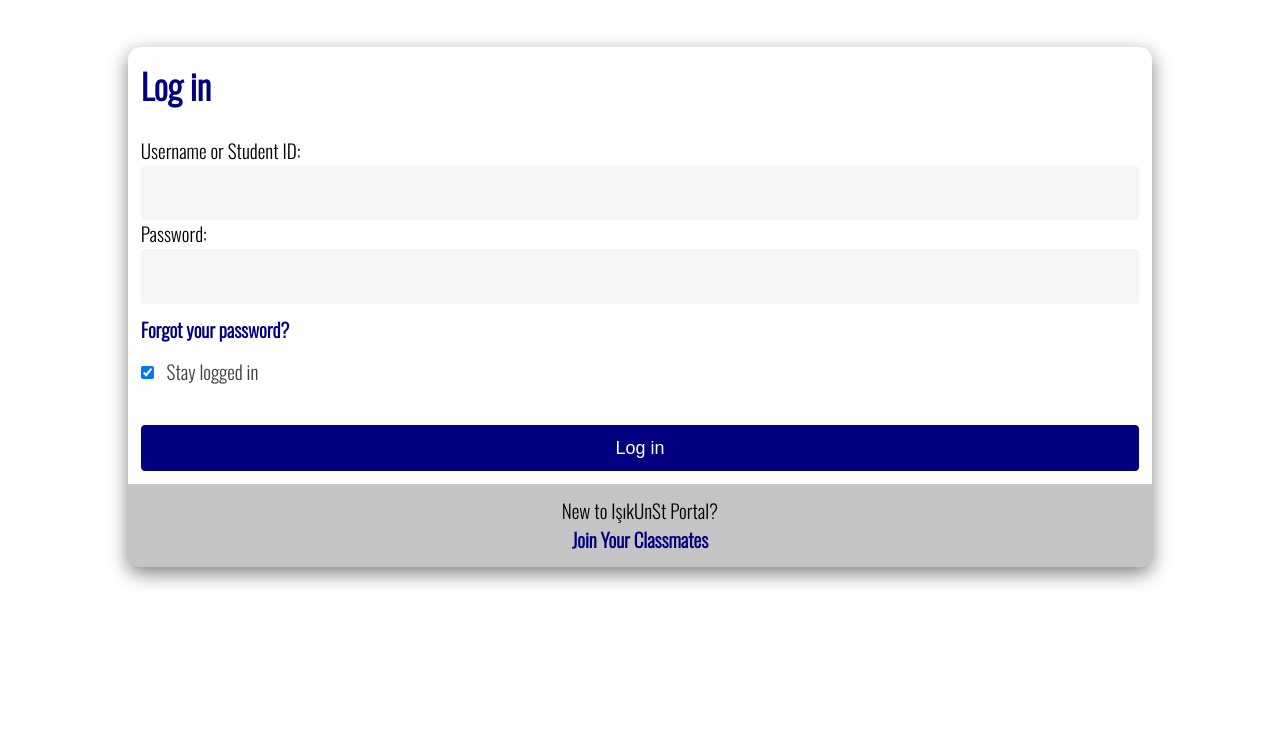
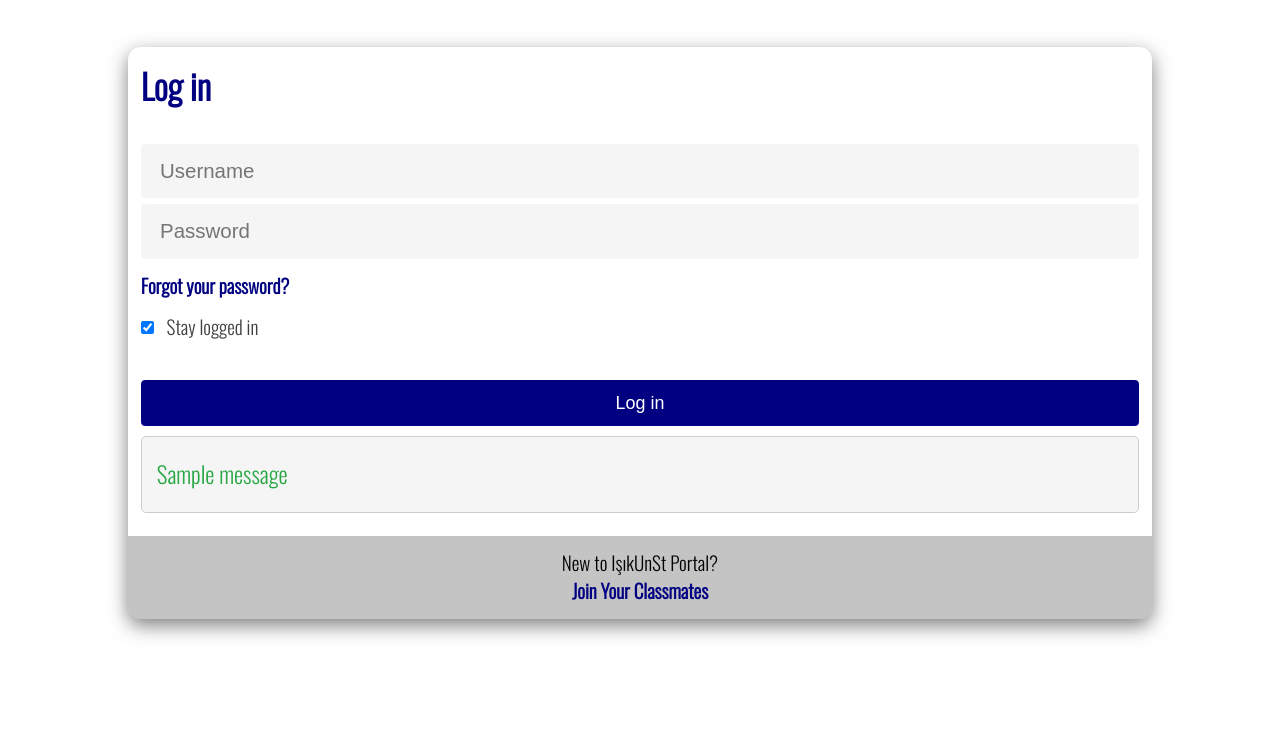
Before and after one commit to mohanadsyria40/students-networking-portal, a Django app: page /login/ in a window 1280 px wide. Shown: the part 632-1385 px from the top of the page. Run offline with Django 5.2, Linux system fonts and the light colour scheme; tables that the repository leaves empty hold one stand-in row (values such as "Sample post"); one stand-in notice (Sample message) is shown; some libraries are stand-ins or nearby versions.

Commit message:
Create successful user authentication

```diff
--- a/templates/base.html
+++ b/templates/base.html
@@ -34,7 +34,7 @@
                             <li><a href="#"><i class="fa-solid fa-comment"></i></a></li>
                             <li><a href="#"><i class="fa-solid fa-list-ul"></i></a></li>
                             <li class="join">
-                                <a href="#">
+                                <a href="{%url 'register'%}">
                                     <i class="fa-solid fa-user"></i>
                                     <span>Login / Register</span>
                                 </a>
--- a/users/admin.py
+++ b/users/admin.py
@@ -1,6 +1,5 @@
 from django.contrib import admin
-from .models import Student, Admin, Profile
+from .models import Student, Profile
 
 admin.site.register(Student)
-admin.site.register(Admin)
 admin.site.register(Profile)
--- a/users/register_forms.py
+++ b/users/register_forms.py
@@ -5,33 +5,36 @@
 
 
 
-class MyRegistrationForm(UserCreationForm):
-  student_id = forms.CharField(max_length=20, label='Student ID')
-  firstname = forms.CharField(max_length=255, label='First Name')
-  lastname = forms.CharField(max_length=255, label='Last Name')
+class StudentRegistrationForm(UserCreationForm):
+  username = forms.CharField(max_length=30, label='Username', widget=forms.TextInput(attrs={'placeholder': 'Username'}))
+  studentId = forms.CharField(max_length=20, label='Student ID', widget=forms.TextInput(attrs={'placeholder': 'Student ID'}))
+  first_name = forms.CharField(max_length=255, label='First Name', widget=forms.TextInput(attrs={'placeholder': 'First Name'}))
+  last_name = forms.CharField(max_length=255, label='Last Name', widget=forms.TextInput(attrs={'placeholder': 'Last Name'}))
+  email = forms.EmailField(label='Email', widget=forms.EmailInput(attrs={'placeholder': 'Email'}))
+  password1 = forms.CharField(label='Password', widget=forms.PasswordInput(attrs={'placeholder': 'Password'}))
+  password2 = forms.CharField(label='Confirm Password', widget=forms.PasswordInput(attrs={'placeholder': 'Confirm Password'}))
+
 
   class Meta:
     model = User
-    fields = ['student_id', 'firstname', 'lastname', 'email', 'password1', 'password2']
+    fields = ['username', 'studentId', 'email', 'first_name', 'last_name',  'password1', 'password2']
+
+  # def clean_studentId(self):
+  #   studentId = self.cleaned_data['studentId']
+  #   if Student.objects.filter(studentId=studentId).exists():
+  #       raise forms.ValidationError("Student ID already exists")
+  #   return studentId
+
+  # def clean_username(self):
+  #   username = self.cleaned_data['username']
+  #   if User.objects.filter(username=username).exists():
+  #       raise forms.ValidationError("Username already exists")
+  #   return username
 
 
-  def save(self, commit=True, *args, **kwargs):
-    user = super().save(commit=False)  # Create User model instance
-    if commit:
-      user.save()  # Save User model instance
-
-      # Create and associate Student model instance
-      student = Student(user=user, studentId=self.cleaned_data['studentId'],
-                       firstname=self.cleaned_data['firstname'],
-                       lastname=self.cleaned_data['lastname'])
-      student.save()
-
-    return user
-
-
-class MyLoginForm(AuthenticationForm):
-  username = forms.CharField(max_length=254, label='Username or Student ID')
-  password = forms.CharField(widget=forms.PasswordInput())
+class StudentLoginForm(AuthenticationForm):
+  username = forms.CharField(max_length=30, label='Username', widget=forms.TextInput(attrs={'placeholder': 'Username'}))
+  password = forms.CharField(label='Password', widget=forms.PasswordInput(attrs={'placeholder': 'Password'}))
 
   class Meta:
     fields = ['username', 'password']
--- a/users/static/login.css
+++ b/users/static/login.css
@@ -155,3 +155,31 @@
 .login .row .content .bottom a{
     text-transform: capitalize;
 }
+
+
+#messages { /* Assuming a container element for messages */
+margin: 10px 0;
+padding: 15px;
+border: 1px solid #ccc;
+border-radius: 5px;
+background-color: #f5f5f5;
+}
+
+#messages p {
+margin: 5px 0;
+font-size: var(--fs18);
+font-weight: 500;
+line-height: 1.5;
+}
+
+#messages p.success {
+color: #28a745;
+}
+
+#messages p.error {
+color: #dc3545;
+}
+
+#messages p.info {
+color: #3498db;
+}
--- a/users/templates/users/login.html
+++ b/users/templates/users/login.html
@@ -3,7 +3,7 @@
 
 {% block style %}
     <link rel="stylesheet" href="{% static 'login.css' %}">
-{% endblock style %}
+{% endblock style %}1
     {% block title %}Login{% endblock title %}
 {% block page_content %}
         <div class="login" id="login">
@@ -13,28 +13,37 @@
             <div class="row">
                 <div class="content">
                     <div class="login-info">
-                        <form action="{% url 'login' %}" method="POST">
+                        <form action="{% url 'forum' %}" method="POST">
                             {% csrf_token %}
-                            {% if form.errors %}
-                                <ul class="errorlist">
-                                    {% for field in form %}
-                                        {% for error in field.errors %}
-                                            <li>{{ error }}</li>
-                                        {% endfor %}
+                            {% for field in form %}
+                                <div class="form-group">
+                                    {{ field }}
+                                    {% for error in field.errors %}
+                                        <div class="error-message">{{ error }}</div>
                                     {% endfor %}
-                                </ul>
-                            {% endif %}
-                            {{ form.as_p }}  <a href="#">Forgot your password?</a>
+                                </div>
+                            {% endfor %}
+                            <a href="#">Forgot your password?</a>
                             <div class="remember">
                               <input type="checkbox" name="remember" value="1" checked />
                               <label for="remember">Stay logged in</label>
                             </div>
                             <button type="submit" class="btn btn-blue">Log in</button>
                           </form>
+                          {% if messages%}
+                          <div id="messages">
+
+                                {% for message in messages %}
+                                    <p class="{% if message.tags == 'success' %}success{% elif message.tags == 'error' %}error{% else %}info{% endif %}">
+                                    {{ message }}
+                                    </p>
+                                {% endfor %}
+                          </div>
+                          {% endif %}
                     </div>
                     <div class="bottom">
                         <h4>New to IşıkUnSt Portal?</h4>
-                        <a href="signup.html">Join your classmates</a>
+                        <a href="{%url 'register' %}">Join your classmates</a>
                     </div>
                 </div>
             </div>
--- a/users/views.py
+++ b/users/views.py
@@ -1,37 +1,47 @@
+from email import message
+from django.contrib import messages
 from django.shortcuts import render, redirect
-from django.contrib.auth import login, authenticate
-from .register_forms import MyRegistrationForm, MyLoginForm
+from django.contrib.auth import login, authenticate, logout
+from .models import Student
+from .register_forms import StudentRegistrationForm, StudentLoginForm
+from django.views.decorators.csrf import csrf_protect
+from django.contrib.auth.models import User
 
 
+@csrf_protect
 def register(request):
-  if request.method == 'POST':
-    # Use Django's UserCreationForm to process user input
-    form = MyRegistrationForm(data=request.POST)
+  if request.method == "POST":
+    form = StudentRegistrationForm(request.POST)
     if form.is_valid():
-      # Create new user and log them in
-      user = form.save()
-      login(request, user)
-      return redirect('home')
+      user = form.save(commit=False)
+      user.save()
+      student = Student.objects.create(user=user,
+                                       studentId=form.cleaned_data['studentId'],
+                                       email=form.cleaned_data['email'],
+                                       first_name=form.cleaned_data['first_name'],
+                                       last_name=form.cleaned_data['last_name'],
+                                       )
+      messages.success(request, "Account is successfully created!")
+      return redirect('login')
   else:
-    # Render the registration form
-    form = MyRegistrationForm()
+    form = StudentRegistrationForm()
+
   return render(request, 'users/register.html', {'form': form})
 
 def login_view(request):
-    if request.method == 'POST':
-        username = request.POST['username']
-        password = request.POST['password']
-        user = authenticate(request, student_id=username, password=password)
+  form = StudentLoginForm(request.POST or None)
+  if request.method == 'POST':
+    if form.is_valid():
+      studentId = form.cleaned_data.get('studentId')('studentId')
+      password = form.cleaned_data.get('password')
+      print(studentId + password)
+      user = authenticate(request, studentId=studentId, password=password)
 
-        if not user:
-          user = authenticate(request, username=username, password=password)
-        if user:
-          login(request, user)
-          return redirect('home')
-        else:
-          form = MyLoginForm(request=request, data=request.POST)
-          return render(request, 'users/login.html', {'form': form, 'error': 'Invalid username or student ID or password'})
-    else:
-        # Render the login form
-        form = MyLoginForm(request=request)
-    return render(request, 'users/login.html', {'form': form})
+      if user is not None:
+        login(request, user)
+        return redirect('forum')
+
+      else:
+        messages.info(request, "Invalid username/student id or password.")
+  context = {'form': form}
+  return render(request, 'users/login.html', context)
```
Also changed, not shown: student_network/settings.py (+7 -0 lines), users/custom_auth.py (added, +22 -0 lines), users/models.py (+4 -11 lines), users/static/register.css (+22 -0 lines), users/templates/users/register.html (+10 -10 lines), users/migrations/0003_delete_admin.py (added), users/migrations/0004_rename_firstname_student_first_name_and_more.py (added).
